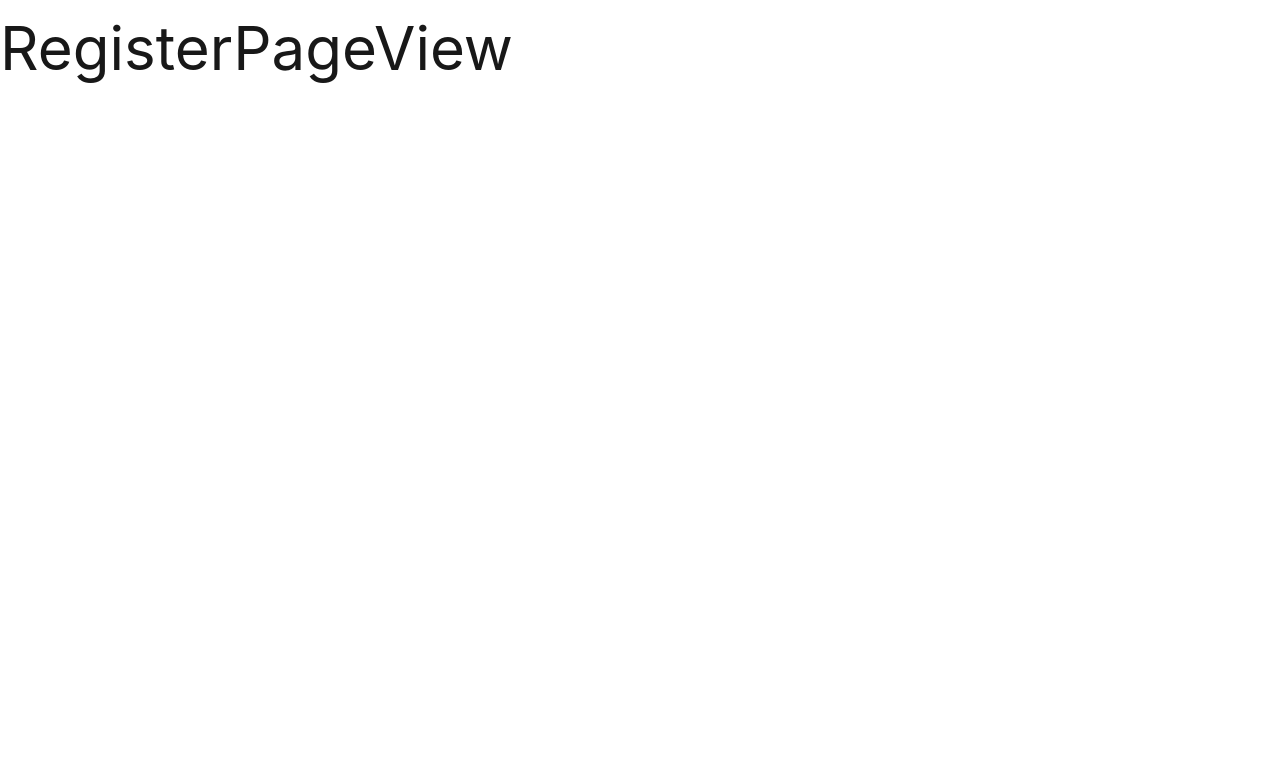
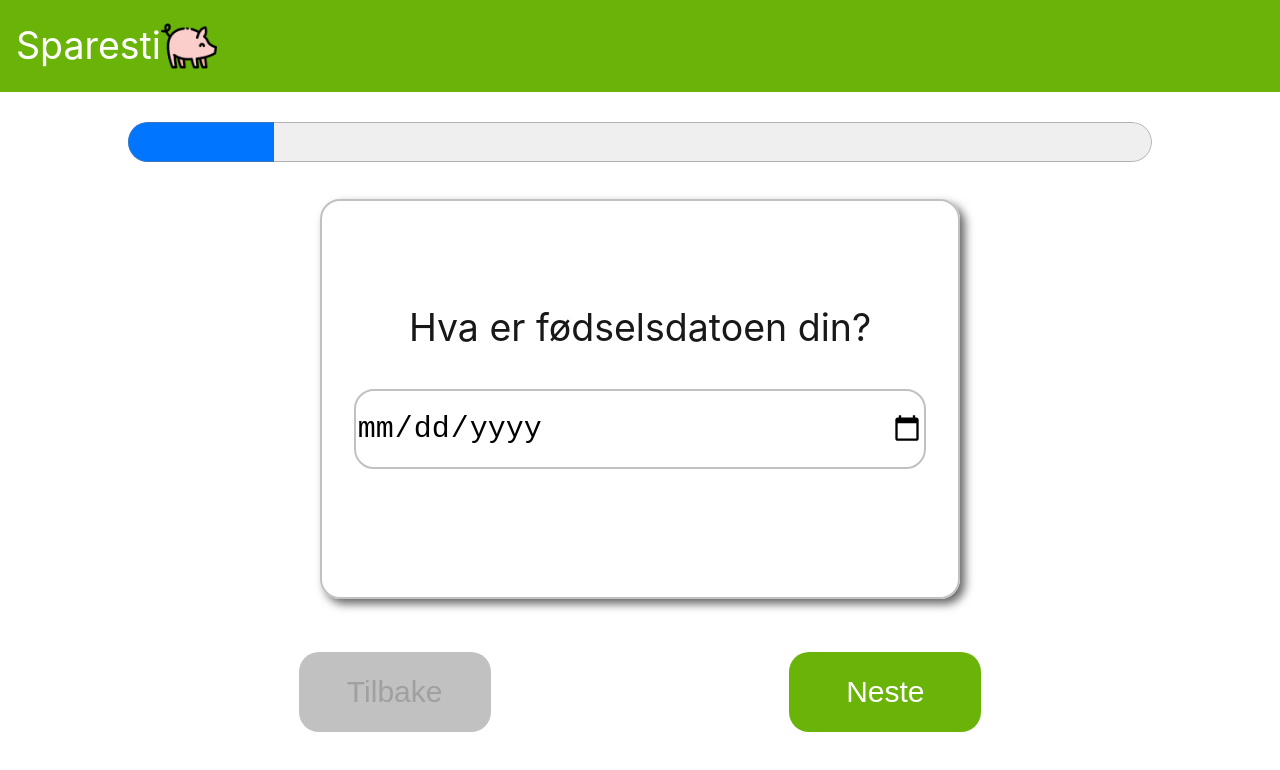
Before and after one commit to jensmjahle/Sparesti-frontend, a Vue app: page /register in a window 1280 px wide. Shown: the top 770 px of the page. Built offline with nearby package versions, Linux system fonts and the light colour scheme.

Commit message:
Created page layout and styling for new user questions

```diff
--- /dev/null
+++ b/src/components/ProgressBar.vue
@@ -0,0 +1,39 @@
+<script setup lang="ts">
+  import { defineProps } from 'vue'
+
+  const props = defineProps({
+    Max: {
+      type: Number,
+      required: true
+    },
+    Current: {
+      type: Number,
+      required: true
+    }
+  })
+
+
+
+</script>
+
+<template>
+  <div>
+    <progress :max="Max" :value ="Current + 1" id = QuestionProgress></progress>
+  </div>
+</template>
+
+<style scoped>
+
+  #QuestionProgress{
+    width: 80vw;
+    height: 10vh;
+    margin-top: 1%;
+  }
+
+  @media only screen and (max-width: 1000px) {
+
+    #QuestionProgress{
+      width: 90vw;
+    }
+  }
+</style>
--- /dev/null
+++ b/src/stores/FirstTimeAnswers.ts
@@ -0,0 +1,13 @@
+import { ref } from 'vue'
+import { defineStore } from 'pinia'
+
+export const FirstTimeAnswersStore = defineStore('Answers', () => {
+  const userResponses = ref<any[]>([]);
+
+  function setUserAnswer(index: number, answer: any){
+    userResponses.value[index] = answer
+    console.log(userResponses.value)
+  }
+
+  return { userResponses, setUserAnswer}
+})
--- a/src/views/FrontPage/SignupView.vue
+++ b/src/views/FrontPage/SignupView.vue
@@ -1,6 +1,13 @@
 <script setup lang="ts">
 import TopBanner from '@/components/TopBanner.vue'
 import { ref } from 'vue'
+import { useRouter } from 'vue-router'
+
+const router = useRouter();
+
+function navigateToFirstTimeQuestion(){
+  router.push('/register')
+}
 
 const name = ref("")
 
@@ -70,7 +77,7 @@ function buttonTest(){
         <span data-testid="PasswordConfirmError" v-if="fieldTouched.confirmePassword && !validateConfirmPassword(password, confirmePassword)" class="error-message">Passordene er ikke like</span>
       </div>
     </div>
-    <button id = "CreateButton" @click="buttonTest()"
+    <button id = "CreateButton" @click="navigateToFirstTimeQuestion()"
             :disabled="!registerUserValid(name, email, password, confirmePassword)"
             :class="{ 'Submit': registerUserValid(name, email, password, confirmePassword),
              'InactiveSubmit': !registerUserValid(name, email, password, confirmePassword) }"
--- a/src/views/RegisterPageView.vue
+++ b/src/views/RegisterPageView.vue
@@ -1,11 +1,195 @@
 <script setup lang="ts">
+
+import ProgressBar from '@/components/ProgressBar.vue'
+import TopBanner from '@/components/TopBanner.vue'
+import { ref } from 'vue'
+import { FirstTimeAnswersStore } from '@/stores/FirstTimeAnswers'
+import router from '@/router'
+
+const questions = ["Hva er fødselsdatoen din?",
+  "Hva er ditt fornavn?",
+  "Hva er ditt etternavn?",
+  "Hvor stor intekt har du hver måned?",
+  "Hvor mye har du i faste utgifter hver måned?",
+  "Velg din brukskonto",
+  "Velg din sparekonto",
+]
+
+const accounts = ["Account 1", "Account 2", "Account 3"]
+
+let index = 0;
+let currentQuestion = ref(questions[index])
+
+const questionType = ["date", "text", "text", "number", "number", "selection", "selection"]
+let currentQuestionType = ref(questionType[index])
+
+const answer = ref(FirstTimeAnswersStore().userResponses[index]);
+
+const showInput = ref(true);
+const showSelect= ref(false);
+
+const selectedOption = ref(accounts.indexOf(FirstTimeAnswersStore().userResponses[index]))
+
+async function nextQuestion(){
+  if(index !== questions.length - 1){
+    nextButtonText.value = "Neste"
+    if(currentQuestionType.value !== "selection"){
+      FirstTimeAnswersStore().setUserAnswer(index, answer.value)
+    }
+    index++
+    currentQuestion.value = questions[index]
+    currentQuestionType.value = questionType[index]
+    await new Promise(resolve => setTimeout(resolve, 50));
+    answer.value= FirstTimeAnswersStore().userResponses[index]
+    if(currentQuestionType.value === "selection"){
+      selectedOption.value = accounts.indexOf((FirstTimeAnswersStore().userResponses[index]))
+      showInput.value = false;
+      showSelect.value = true;
+    } else {
+      showInput.value = true;
+      showSelect.value = false;
+    }
+  } else {
+    router.push("/homepage/home")
+  }
+  if(index === questions.length -1){
+    nextButtonText.value = "Fullfør"
+  }
+}
+
+async function prevQuestion(){
+  if(index !== 0){
+    if(currentQuestionType.value !== "selection"){
+      FirstTimeAnswersStore().setUserAnswer(index, answer.value)
+    }
+    index--
+    currentQuestion.value = questions[index]
+    currentQuestionType.value = questionType[index]
+    await new Promise(resolve => setTimeout(resolve, 50));
+    answer.value= FirstTimeAnswersStore().userResponses[index]
+    if(currentQuestionType.value === "selection"){
+      selectedOption.value = accounts.indexOf((FirstTimeAnswersStore().userResponses[index]))
+      showInput.value = false;
+      showSelect.value = true;
+    } else {
+      showInput.value = true;
+      showSelect.value = false;
+    }
+  }
+  nextButtonText.value = "Neste"
+}
+
+const nextButtonText = ref("Neste")
+
+
+function updateSelectedOption() {
+  FirstTimeAnswersStore().setUserAnswer(index, accounts[selectedOption.value])
+}
+
 
 </script>
 
 <template>
-  <h1>RegisterPageView</h1>
+  <div id = RegisterPage>
+    <TopBanner/>
+    <ProgressBar :Max="questions.length" :Current="index"/>
+    <div id = QuestionArea>
+      <h2>{{currentQuestion}}</h2>
+      <input id = answerField :type=currentQuestionType v-model="answer" v-show="showInput">
+      <select id = selectField v-show="showSelect" @change="updateSelectedOption" v-model="selectedOption">
+        <option value="" disabled selected>Velg konto</option>
+        <option v-for="(option, index) in accounts" :key="index" :value="index">{{ option }}</option>
+      </select>
+    </div>
+    <div id = buttons>
+      <button id = backButton @click ="prevQuestion()" :disabled="index === 0" :class="{ 'active': index !==0, 'disabled': index === 0 }">Tilbake</button>
+      <button id = nextButton @click="nextQuestion()">{{ nextButtonText }}</button>
+    </div>
+  </div>
 </template>
 
 <style scoped>
 
+  #RegisterPage{
+    display: flex;
+    flex-direction: column;
+    align-items: center;
+    width: 100%;
+    height: 100%;
+  }
+
+  #answerField, #selectField{
+    margin: 5%;
+    border-radius: 20px;
+    width: 90%;
+    height: 20%;
+    border: 2px solid var(--color-border);
+    font-size: 2em;
+  }
+
+  #QuestionArea{
+    display: flex;
+    flex-direction: column;
+    justify-content: center;
+    align-items: center;
+    text-align: center;
+    width: 50%;
+    height: 50%;
+    border-radius: 20px;
+    border: 2px solid var(--color-border);
+    box-shadow: 5px 5px 10px rgba(0, 0, 0, 0.6);
+    margin-top: 1%;
+  }
+
+  #buttons{
+    display: flex;
+    justify-content: space-evenly;
+    align-items: center;
+    width: 100%;
+    height: 20%;
+    margin-top: 1%;
+  }
+
+  .active, #nextButton{
+    width: 15%;
+    height: 50%;
+    color: var(--color-buttonText);
+    border: 0;
+    border-radius: 20px;
+    font-size: 2em;
+  }
+
+  .active:hover, #nextButton:hover{
+    transform: scale(1.05);
+  }
+
+  .active{
+    background-color: var(--color-cancel-button);
+  }
+
+  .disabled{
+    width: 15%;
+    height: 50%;
+    background-color: var(--color-inactive-button);
+    color: var(--color-inactive-button-text);
+    border: 0;
+    border-radius: 20px;
+    font-size: 2em;
+  }
+
+  #nextButton{
+    background-color: var(--color-confirm-button);
+  }
+
+  @media only screen and (max-width: 1000px) {
+
+    #QuestionArea{
+      width: 90%;
+    }
+
+    #backButton, #nextButton{
+      width: 40%;
+    }
+  }
+
 </style>
```
